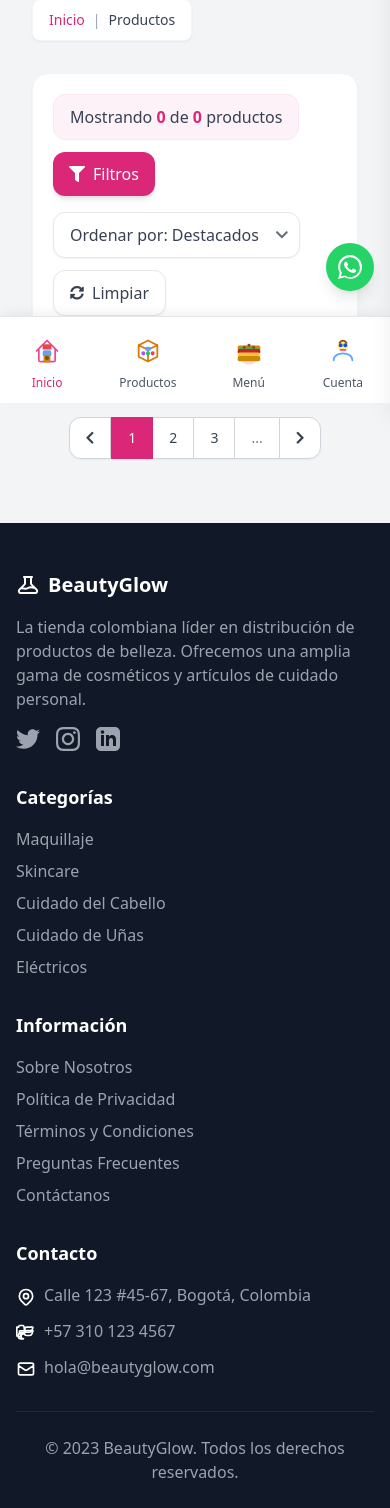
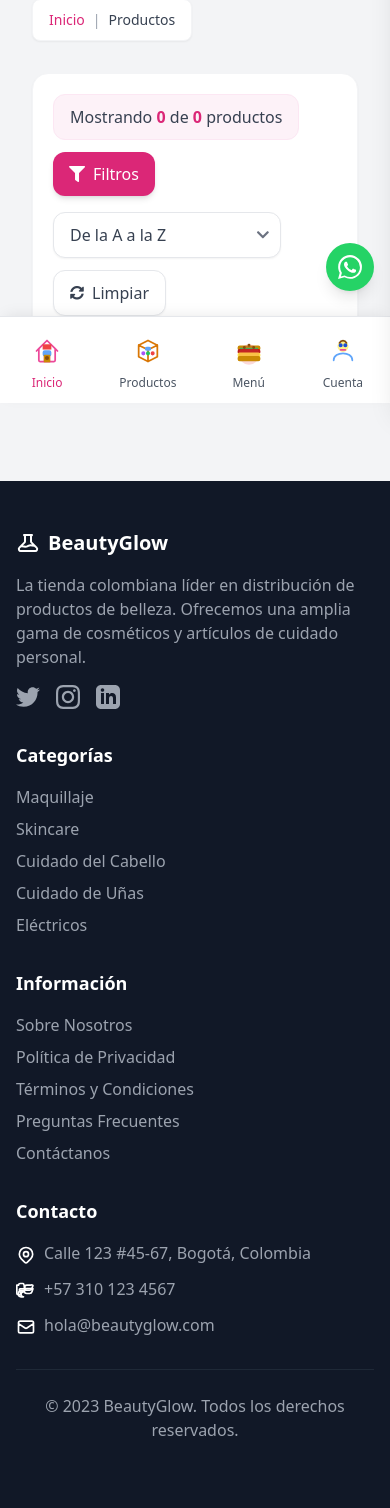
Before and after one commit to CRISTIANHERNANDEZ2005/yeicy-comestic, a Flask app: page /productos in a window 390 px wide. Shown: the part 441-1949 px from the top of the page. After the commit the page ends 1877 px from the top, so only its background shows below. Run offline with Flask 3, Linux system fonts and the light colour scheme; data that the repository does not hold is empty; parts of the project's set-up code (start-up, migrations or seed data) failed here and were passed over; some libraries are stand-ins or nearby versions.

Commit message:
filtro mejora

```diff
--- a/app/blueprints/cliente/products.py
+++ b/app/blueprints/cliente/products.py
@@ -339,6 +339,7 @@
     main_category_name = request.args.get('categoria_principal')
     subcategory_name = request.args.get('subcategoria')
     pseudocategory_name = request.args.get('seudocategoria')
+    sort_by = request.args.get('ordenar_por', 'featured') # Default to 'featured'
 
     query = Productos.query.filter_by(estado='activo')
 
@@ -364,8 +365,23 @@
             query = query.join(Seudocategorias, Productos.seudocategoria_id == Seudocategorias.id)
         query = query.filter(func.lower(Seudocategorias.nombre) == func.lower(pseudocategory_name))
 
+    # Apply sorting
+    if sort_by == 'price_asc':
+        query = query.order_by(Productos.precio.asc())
+    elif sort_by == 'price_desc':
+        query = query.order_by(Productos.precio.desc())
+    elif sort_by == 'top_rated':
+        query = query.order_by(Productos.calificacion_promedio_almacenada.desc())
+    elif sort_by == 'az':
+        query = query.order_by(Productos.nombre.asc())
+    elif sort_by == 'za':
+        query = query.order_by(Productos.nombre.desc())
+    else: # 'az' or any other default
+        query = query.order_by(Productos.nombre.asc()) # Default to A-Z sorting
+
     productos = query.all()
     return jsonify([producto_to_dict(p) for p in productos])
+
 
 @products_bp.route('/api/productos')
 def get_all_products():
--- a/app/static/js/product_card.js
+++ b/app/static/js/product_card.js
@@ -31,7 +31,7 @@
   return html;
 }
 
-function renderProductCard(producto, delayIndex) {
+function renderProductCard(producto) {
   const card = document.createElement("a");
   card.href = `/${producto.slug}`; // Enlace a la página de detalles del producto
   card.className =
@@ -43,8 +43,6 @@
   const isFavorite = window.favoritesManager
     ? window.favoritesManager.favoriteProducts.has(String(producto.id))
     : false;
-
-  card.style.animationDelay = `${delayIndex * 0.08}s`;
 
   // Prevenir la navegación cuando se hace clic en elementos interactivos
   card.addEventListener("click", function (e) {
--- a/app/templates/cliente/componentes/todos_productos.html
+++ b/app/templates/cliente/componentes/todos_productos.html
@@ -1,5 +1,5 @@
-{% extends 'cliente/page/base.html' %} {% block content %}
-<!-- Contenido principal -->
+{% extends 'cliente/page/base.html' %} {% block title %} Productos - YE&CI COMESTIC{% endblock %}
+{% block content %}
 <main class="container mx-auto px-4 py-8">
   <!-- Header mejorado -->
   <div class="mb-8">
@@ -55,13 +55,14 @@
     <div class="flex flex-wrap gap-3">
       <div class="relative">
         <select
+          id="sort-select"
           class="appearance-none bg-white border border-gray-200 rounded-xl py-2.5 pl-4 pr-10 text-gray-700 focus:outline-none focus:ring-2 focus:ring-pink-500 focus:border-transparent shadow-sm transition-all duration-200 hover:border-gray-300"
         >
-          <option>Ordenar por: Destacados</option>
-          <option>Precio: Menor a Mayor</option>
-          <option>Precio: Mayor a Menor</option>
-          <option>Mejor Valorados</option>
-          <option>Novedades</option>
+          <option value="az">De la A a la Z</option>
+          <option value="za">De la Z a la A</option>
+          <option value="price_asc">Precio: Menor a Mayor</option>
+          <option value="price_desc">Precio: Mayor a Menor</option>
+          <option value="top_rated">Mejor Valorados</option>
         </select>
         <div
           class="pointer-events-none absolute inset-y-0 right-0 flex items-center px-3 text-gray-500"
@@ -292,38 +293,22 @@
         <!-- Los productos se cargarán aquí dinámicamente -->
       </div>
 
-      <!-- Paginación mejorada -->
-      <div class="mt-12 flex justify-center">
-        <nav class="inline-flex rounded-xl shadow-sm">
-          <a
-            href="#"
-            class="px-4 py-2.5 text-sm font-medium text-gray-700 bg-white border border-gray-300 rounded-l-xl hover:bg-gray-50 transition-colors duration-200"
-          >
-            <i class="fas fa-chevron-left"></i>
-          </a>
-          <a
-            href="#"
-            class="px-4 py-2.5 text-sm font-medium text-white bg-pink-600 border border-pink-600 hover:bg-pink-700 transition-colors duration-200"
-            >1</a
-          >
-          <a
-            href="#"
-            class="px-4 py-2.5 text-sm font-medium text-gray-700 bg-white border-t border-b border-gray-300 hover:bg-gray-50 transition-colors duration-200"
-            >2</a
-          >
-          <a
-            href="#"
-            class="px-4 py-2.5 text-sm font-medium text-gray-700 bg-white border border-gray-300 hover:bg-gray-50 transition-colors duration-200"
-            >3</a
-          >
-          <span class="px-4 py-2.5 text-sm font-medium text-gray-500 bg-white border-t border-b border-gray-300">...</span>
-          <a
-            href="#"
-            class="px-4 py-2.5 text-sm font-medium text-gray-700 bg-white border border-gray-300 rounded-r-xl hover:bg-gray-50 transition-colors duration-200"
-          >
-            <i class="fas fa-chevron-right"></i>
-          </a>
-        </nav>
+      <!-- Botones de paginación "Ver más" / "Ver menos" -->
+      <div id="pagination-buttons" class="mt-12 flex flex-col items-center space-y-4">
+        <button
+          id="load-more-btn"
+          class="bg-pink-600 text-white px-6 py-3 rounded-xl flex items-center justify-center hover:bg-pink-700 transition-colors duration-300 shadow-md hover:shadow-lg text-lg font-semibold w-full md:w-auto"
+          style="display: none;"
+        >
+          <i class="fas fa-arrow-down mr-2"></i> Ver más productos
+        </button>
+        <button
+          id="show-less-btn"
+          class="bg-gray-200 text-gray-700 px-6 py-3 rounded-xl flex items-center justify-center hover:bg-gray-300 transition-colors duration-300 shadow-md hover:shadow-lg text-lg font-semibold w-full md:w-auto"
+          style="display: none;"
+        >
+          <i class="fas fa-arrow-up mr-2"></i> Ver menos productos
+        </button>
       </div>
     </div>
   </div>
--- a/app/templates/cliente/page/base.html
+++ b/app/templates/cliente/page/base.html
@@ -6,7 +6,8 @@
         <title>{% block title %}YE&CI COMESTIC{% endblock %}</title>
         <!-- Tailwind CSS CDN -->
         <script src="https://cdn.tailwindcss.com"></script>
-
+        <!-- imagen de la pagina -->
+        <link rel="icon" type="image/png" href="{{ url_for('static', filename='imagenes/yc-logo.svg') }}">
         <!-- Font Awesome CDN -->
         <link rel="stylesheet" href="https://cdnjs.cloudflare.com/ajax/libs/font-awesome/5.15.4/css/all.min.css">
 
@@ -15,10 +16,6 @@
 
         <!-- importar el archivo de estilos -->
         <link rel="stylesheet" href="{{ url_for('static', filename='css/styles.css') }}">
-        <!-- Estilos personalizados -->
-        <style>
-
-        </style>
     </head>
 
     <body class="bg-gray-100 font-sans flex flex-col min-h-screen" {% if 'user' in session %} data-user-id="{{ session.user.id }}" {% endif %}>
--- a/app/templates/cliente/ui/hero.html
+++ b/app/templates/cliente/ui/hero.html
@@ -15,12 +15,12 @@
         <p class="text-lg md:text-2xl mb-8 max-w-2xl drop-shadow-md font-medium">
             Cosméticos de alta calidad, seleccionados para realzar tu confianza y cuidar tu piel.
         </p>
-        <a href="#destacados"
+        <a href="/productos"
             class="px-10 py-3 bg-white text-pink-700 font-extrabold rounded-full shadow-xl hover:bg-pink-100 hover:scale-105 transition-all text-lg md:text-xl flex items-center gap-2">
             <svg class="w-6 h-6 text-pink-400 animate-bounce" fill="currentColor" viewBox="0 0 20 20">
                 <path d="M10 3v10m0 0l-3.5-3.5M10 13l3.5-3.5" stroke="currentColor" strokeWidth="2" strokeLinecap="round" strokeLinejoin="round" />
             </svg>
-            ¡Empieza a brillar!
+            ¡Ver productos!
         </a>
     </div>
 </section>
--- a/app/templates/cliente/ui/modal_filtro.html
+++ b/app/templates/cliente/ui/modal_filtro.html
@@ -55,116 +55,6 @@
         </div>
       </div>
 
-      <!-- Filtro por Función -->
-      <div>
-        <h4
-          class="filter-toggle font-medium text-gray-700 mb-3 flex items-center justify-between cursor-pointer"
-          data-target="mobile-function-filters"
-        >
-          <span>Función</span>
-          <i class="fas fa-chevron-down text-xs text-gray-500 transform rotate-0 transition-transform duration-200"></i>
-        </h4>
-        <div id="mobile-function-filters" class="space-y-2 hidden">
-          <label class="flex items-center">
-            <input
-              type="checkbox"
-              class="rounded text-pink-600 focus:ring-pink-500"
-            />
-            <span class="ml-2 text-gray-700">Hidratación</span>
-          </label>
-          <label class="flex items-center">
-            <input
-              type="checkbox"
-              class="rounded text-pink-600 focus:ring-pink-500"
-            />
-            <span class="ml-2 text-gray-700">Anti-edad</span>
-          </label>
-          <label class="flex items-center">
-            <input
-              type="checkbox"
-              class="rounded text-pink-600 focus:ring-pink-500"
-            />
-            <span class="ml-2 text-gray-700">Luminosidad</span>
-          </label>
-          <label class="flex items-center">
-            <input
-              type="checkbox"
-              class="rounded text-pink-600 focus:ring-pink-500"
-            />
-            <span class="ml-2 text-gray-700">Anti-acné</span>
-          </label>
-          <label class="flex items-center">
-            <input
-              type="checkbox"
-              class="rounded text-pink-600 focus:ring-pink-500"
-            />
-            <span class="ml-2 text-gray-700">Calmante</span>
-          </label>
-          <label class="flex items-center">
-            <input
-              type="checkbox"
-              class="rounded text-pink-600 focus:ring-pink-500"
-            />
-            <span class="ml-2 text-gray-700">Exfoliante</span>
-          </label>
-        </div>
-      </div>
-
-      <!-- Filtro por Marca -->
-      <div>
-        <h4
-          class="filter-toggle font-medium text-gray-700 mb-3 flex items-center justify-between cursor-pointer"
-          data-target="mobile-brand-filters"
-        >
-          <span>Marca</span>
-          <i class="fas fa-chevron-down text-xs text-gray-500 transform rotate-0 transition-transform duration-200"></i>
-        </h4>
-        <div id="mobile-brand-filters" class="space-y-2 hidden">
-          <label class="flex items-center">
-            <input
-              type="checkbox"
-              class="rounded text-pink-600 focus:ring-pink-500"
-            />
-            <span class="ml-2 text-gray-700">L'Oréal</span>
-          </label>
-          <label class="flex items-center">
-            <input
-              type="checkbox"
-              class="rounded text-pink-600 focus:ring-pink-500"
-            />
-            <span class="ml-2 text-gray-700">Maybelline</span>
-          </label>
-          <label class="flex items-center">
-            <input
-              type="checkbox"
-              class="rounded text-pink-600 focus:ring-pink-500"
-            />
-            <span class="ml-2 text-gray-700">Neutrogena</span>
-          </label>
-          <label class="flex items-center">
-            <input
-              type="checkbox"
-              class="rounded text-pink-600 focus:ring-pink-500"
-            />
-            <span class="ml-2 text-gray-700">CeraVe</span>
-          </label>
-          <label class="flex items-center">
-            <input
-              type="checkbox"
-              class="rounded text-pink-600 focus:ring-pink-500"
-            />
-            <span class="ml-2 text-gray-700">La Roche-Posay</span>
-          </label>
-          <label class="flex items-center">
-            <input
-              type="checkbox"
-              class="rounded text-pink-600 focus:ring-pink-500"
-            />
-            <span class="ml-2 text-gray-700">Vichy</span>
-          </label>
-        </div>
-      </div>
-
       <!-- Filtro por Precio -->
       <div>
         <h4
```
Also changed, not shown: app/static/js/todos_productos.js (+59 -8 lines).
